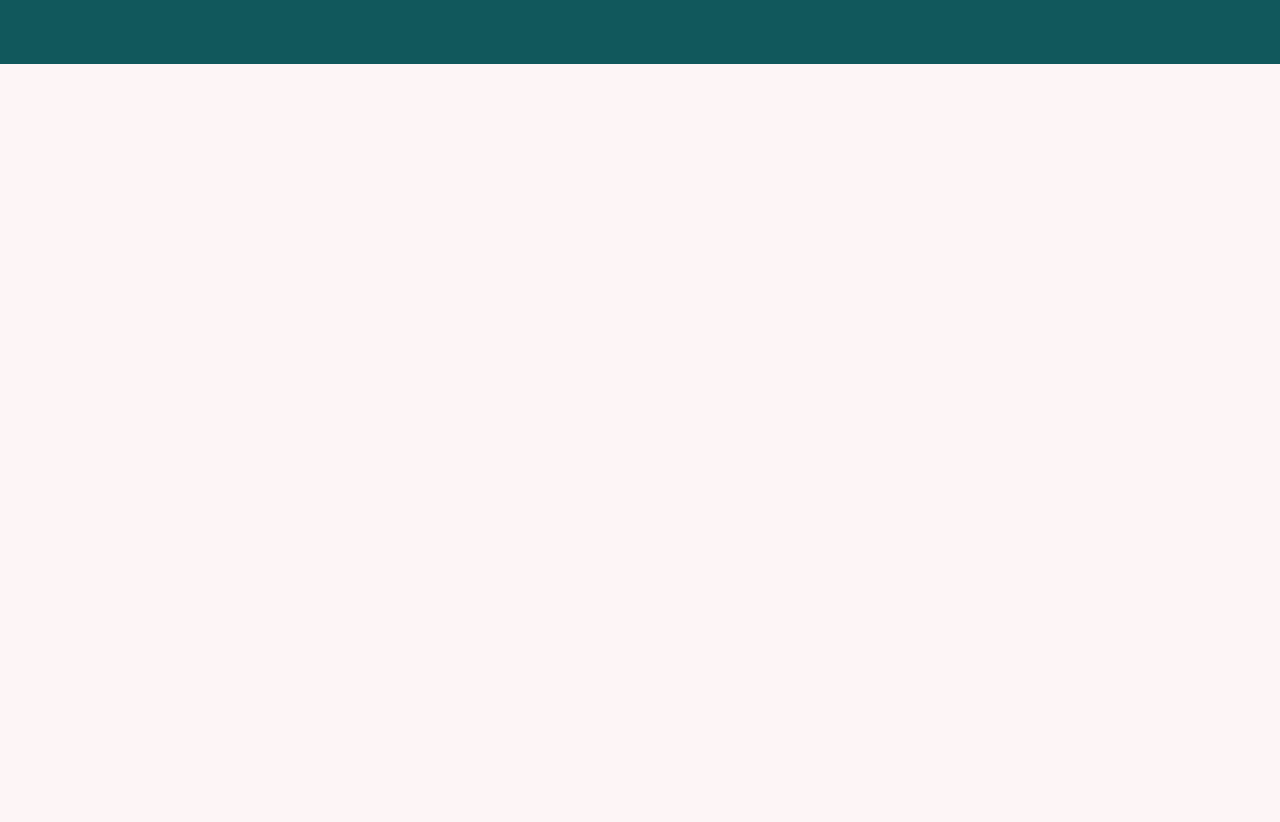
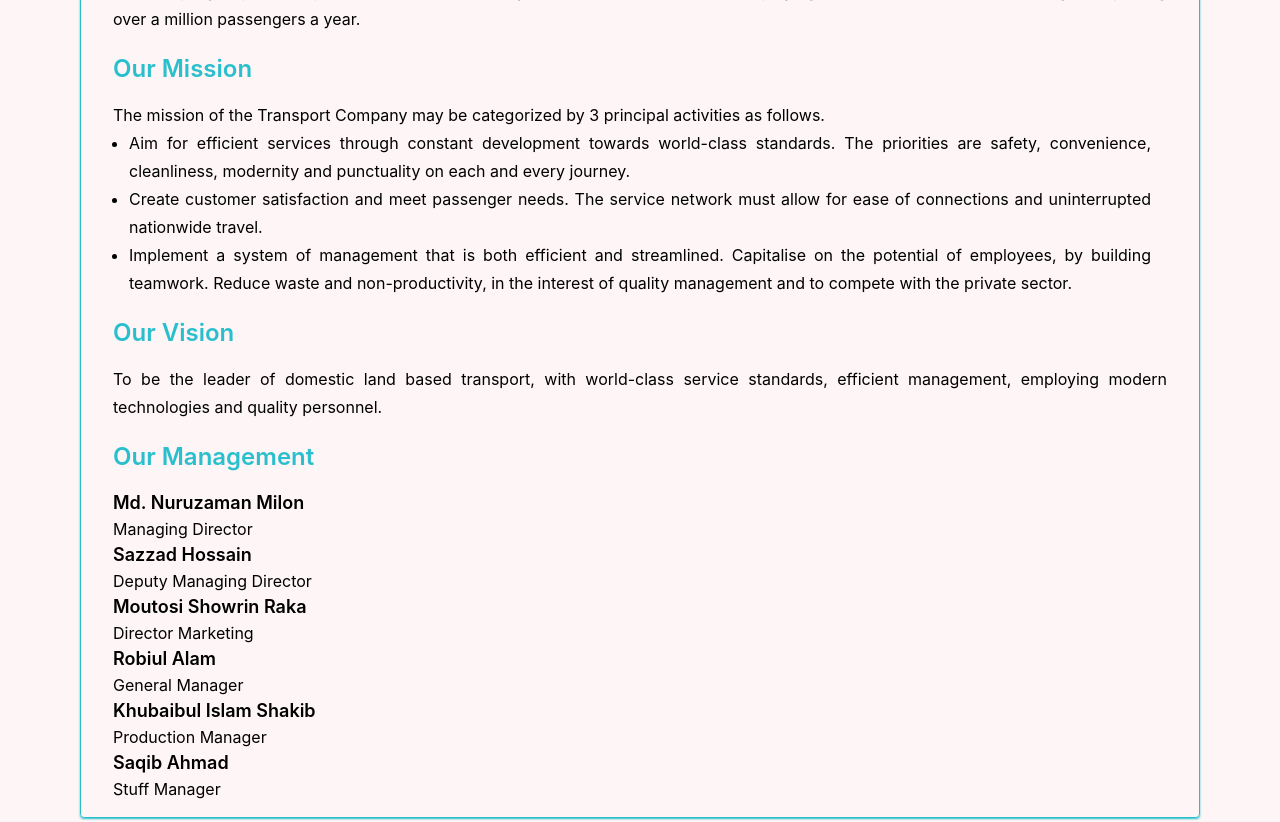
Before and after one commit to nuruzaman-milon/easy-travel-bd-client, a React (Create React App) app: page /about-us in a window 1280 px wide. Shown: the part 360-1182 px from the top of the page. Before the commit the page ends 800 px from the top, so only its background shows below. Built offline with nearby package versions, Linux system fonts and the light colour scheme.

Commit message:
about us page added

```diff
--- a/src/pages/AboutUs/AboutUs.js
+++ b/src/pages/AboutUs/AboutUs.js
@@ -2,9 +2,49 @@ import React from 'react';
 
 const AboutUs = () => {
     return (
-        <div>
+        <section className='border border-primary py-4 px-8 my-4 mx-4 rounded shadow-sm shadow-primary'>
+            {/* div 1 */}
 
-        </div>
+            <div>
+                <h2 className='text-primary text-2xl font-semibold mb-4'>Company Profile</h2>
+                <p className='text-justify leading-7'>Easy Travel BD is apparently a family owned transport company specializing in transportation of passenger bus services since 1990. From a humble beginning of local services, our transport system encompasses all reachable areas of Bangladesh and also beyond the border, extending our reach to many different places. <br />
+
+                    We worked hard and honest, we put our vision forward and explored ways and means to continuously improve passenger comfort, and as a result, we were able to introduce the 1st ever Air- Conditioned bus services in Bangladesh. We take pride in mentioning that our fleet of buses includes the most luxurious models of VOLVO and SCANIA Imported from Europe, which provide the ultimate in passenger comfort and safety. <br />
+
+                    The company at present operates more then 60 (Sixty) buses on schedule routes employing over 200 trained staff and safely transporting over a million passengers a year.</p>
+            </div>
+
+            {/* div 2 */}
+
+            <div>
+                <h2 className='text-primary text-2xl font-semibold mt-5 mb-4'>Our Mission</h2>
+                <p className='text-justify leading-7'>The mission of the Transport Company may be categorized by 3 principal activities as follows.</p>
+                <ul className='text-justify px-4 leading-7'>
+                    <li className='list-disc'>Aim for efficient services through constant development towards world-class standards. The priorities are safety, convenience, cleanliness, modernity and punctuality on each and every journey.</li>
+                    <li className='list-disc'>Create customer satisfaction and meet passenger needs. The service network must allow for ease of connections and uninterrupted nationwide travel.</li>
+                    <li className='list-disc'>Implement a system of management that is both efficient and streamlined. Capitalise on the potential of employees, by building teamwork. Reduce waste and non-productivity, in the interest of quality management and to compete with the private sector.</li>
+                </ul>
+            </div>
+
+            {/* div 3 */}
+
+            <div>
+                <h2 className='text-primary text-2xl font-semibold mt-5 mb-4'>Our Vision</h2>
+                <p className='text-justify leading-7'>To be the leader of domestic land based transport, with world-class service standards, efficient management, employing modern technologies and quality personnel.</p>
+            </div>
+
+            {/* div 4 */}
+
+            <div>
+                <h2 className='text-primary text-2xl font-semibold mt-5 mb-4'>Our Management</h2>
+                <p className='text-justify flex flex-col'><span className='text-lg font-semibold'>Md. Nuruzaman Milon</span> <span>Managing Director</span></p>
+                <p className='text-justify flex flex-col'><span className='text-lg font-semibold'>Sazzad Hossain</span> <span>Deputy Managing Director</span></p>
+                <p className='text-justify flex flex-col'><span className='text-lg font-semibold'>Moutosi Showrin Raka</span> <span>Director Marketing</span></p>
+                <p className='text-justify flex flex-col'><span className='text-lg font-semibold'>Robiul Alam</span> <span>General Manager</span></p>
+                <p className='text-justify flex flex-col'><span className='text-lg font-semibold'>Khubaibul Islam Shakib</span> <span>Production Manager</span></p>
+                <p className='text-justify flex flex-col'><span className='text-lg font-semibold'>Saqib Ahmad</span> <span>Stuff Manager</span></p>
+            </div>
+        </section>
     );
 };
 
```
